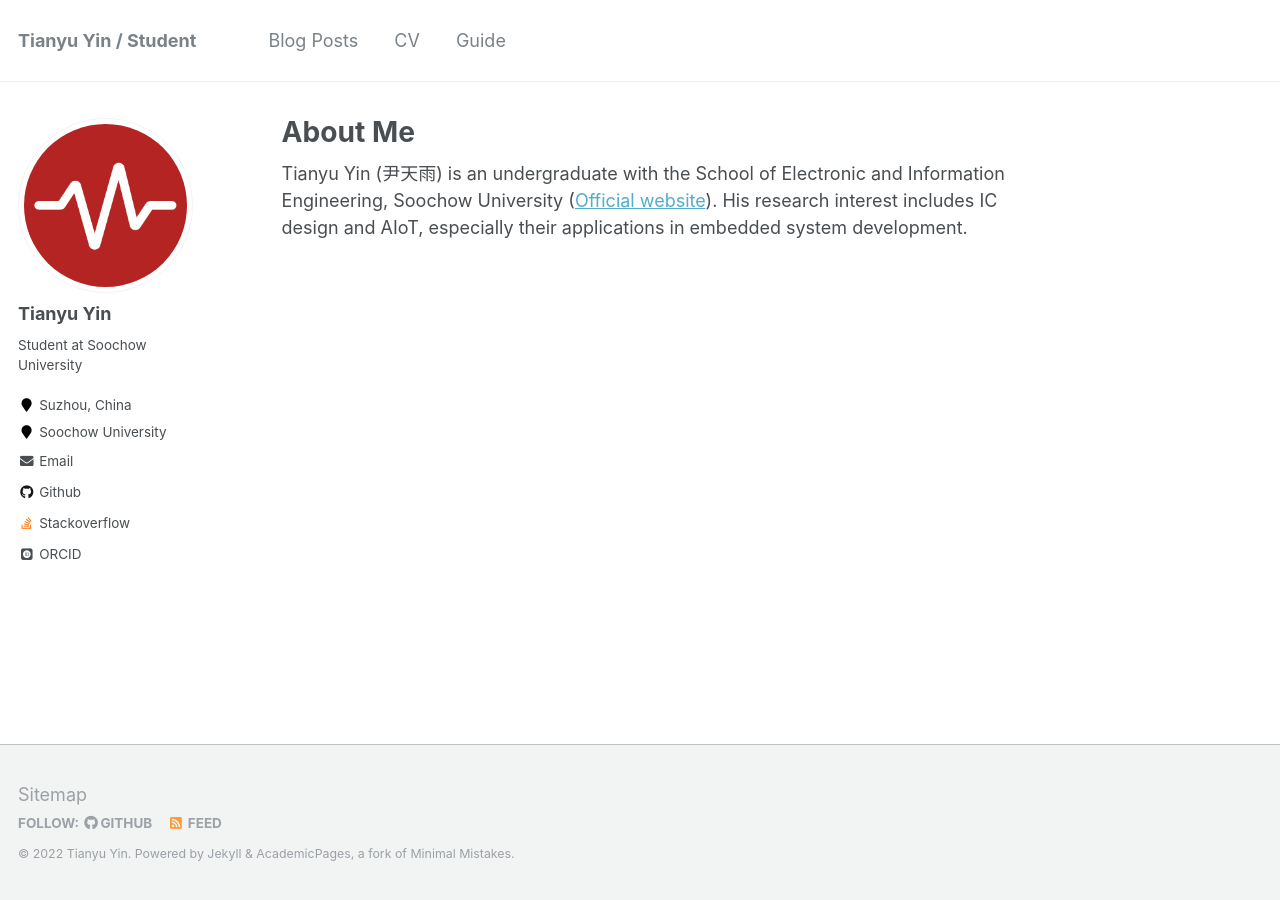
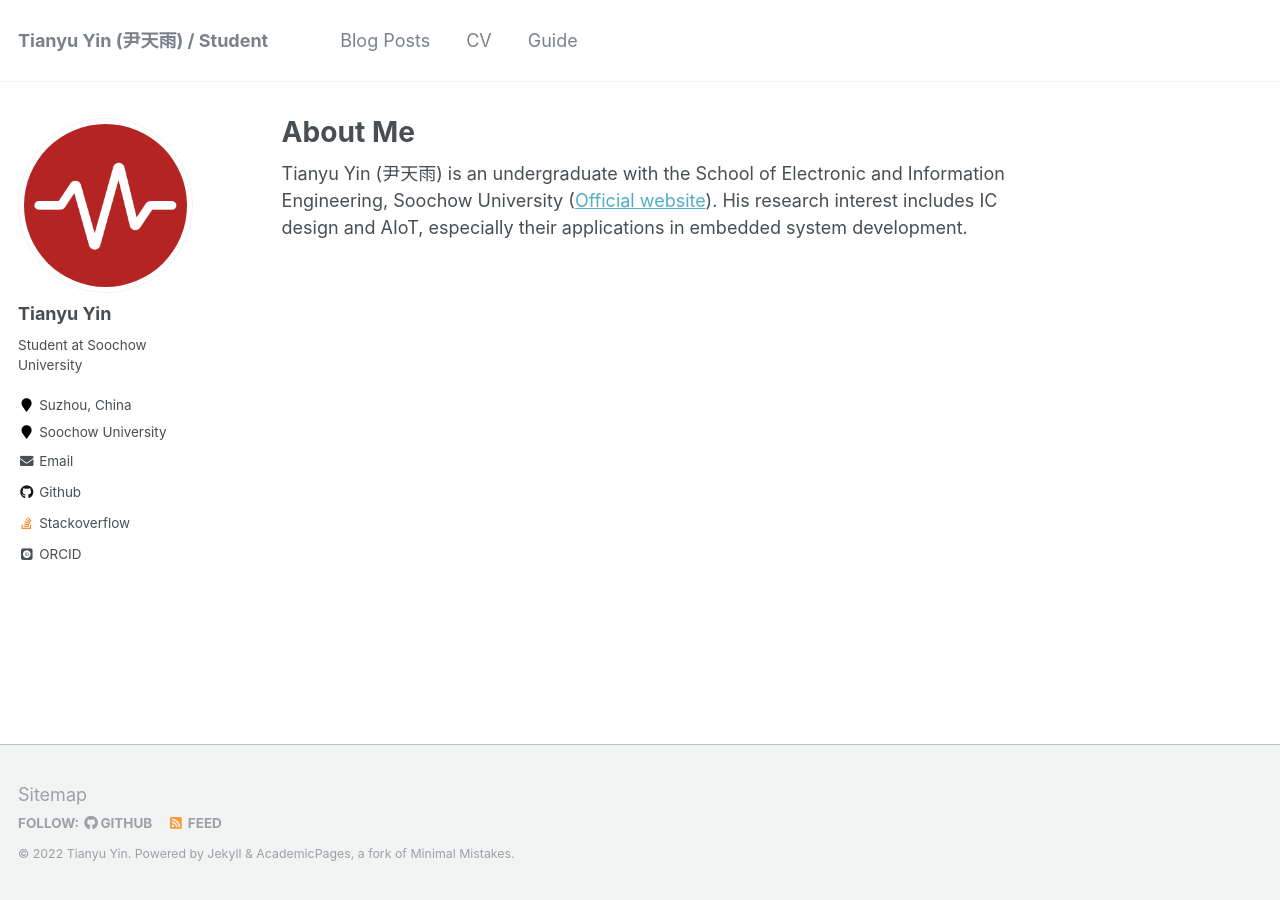
Before and after one commit to Steve-George/steve-george.github.io, a Jekyll site: the page built from _pages/about.md, in a window 1280 px wide. Built offline with Jekyll 4.4.1, drawn with Linux system fonts in a browser that asks for light colours; some web fonts are replaced.

Commit message:
Update _config.yml

```diff
--- a/_config.yml
+++ b/_config.yml
@@ -7,7 +7,7 @@
 
 # Site Settings
 locale                   : "en-US"
-title                    : "Tianyu Yin / Student"
+title                    : "Tianyu Yin (尹天雨) / Student"
 title_separator          : "-"
 name                     : &name "Tianyu Yin"
 description              : &description "Student at Soochow University"
```
